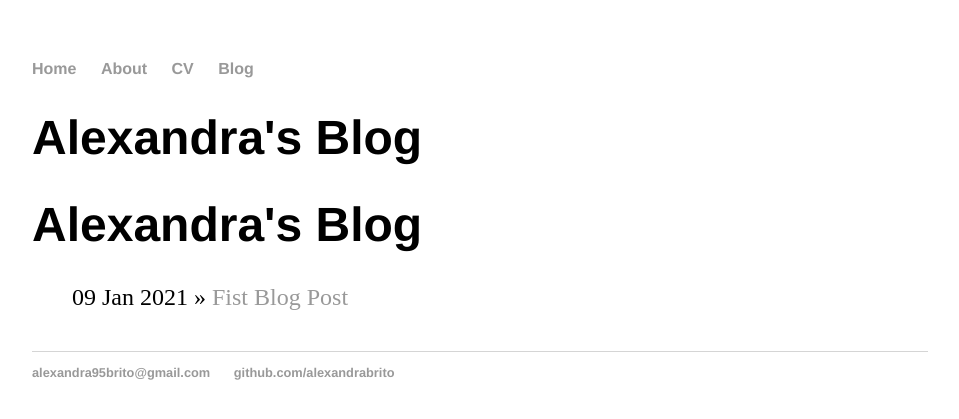
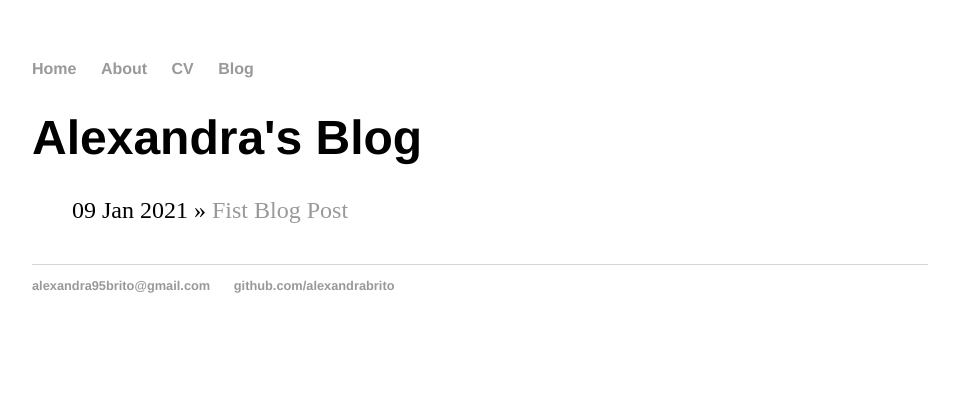
Before and after one commit to AlexandraBrito/AlexandraBrito.github.io, a Jekyll site: the page built from blog/index.html, in a window 1280 px wide. Shown: the top 419 px of the page, without its empty margins (160-1119 px from the left). Built offline with Jekyll 4.4.1, drawn with Linux system fonts in a browser that asks for light colours.

Commit message:
Fix double title

```diff
--- a/blog/index.html
+++ b/blog/index.html
@@ -2,10 +2,10 @@
 layout: post
 title: Alexandra's Blog
 ---
-	<h1>{{ page.title }}</h1>
-	<ul class="posts">
+<ul class="posts">
 
-	  {% for post in site.posts %}
-	    <li><span>{{ post.date | date_to_string }}</span> » <a href="{{ post.url }}" title="{{ post.title }}">{{ post.title }}</a></li>
-	  {% endfor %}
-    </ul>
+	{% for post in site.posts %}
+	<li><span>{{ post.date | date_to_string }}</span> » <a href="{{ post.url }}" title="{{ post.title }}">{{ post.title
+			}}</a></li>
+	{% endfor %}
+</ul>
```
